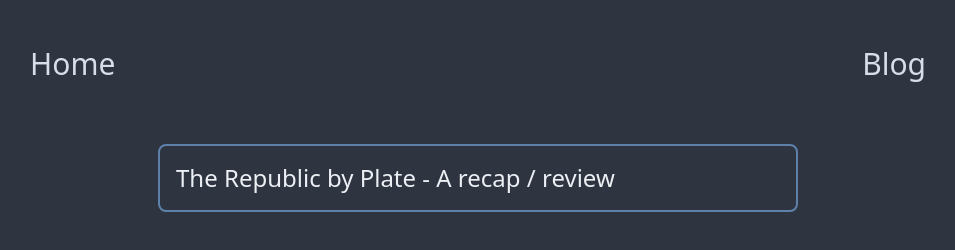
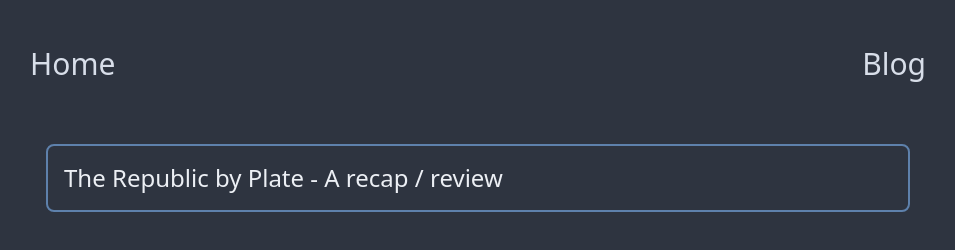
Before and after one commit to JohnCosta27/JohnTech, an Astro site: page /blog in a window 1280 px wide. Shown: the whole page, without its empty margins (162-1117 px from the left). Built offline with nearby package versions, Linux system fonts and the light colour scheme; Astro itself is replaced by a stand-in of ours.

Commit message:
changing

```diff
--- a/src/pages/blog.astro
+++ b/src/pages/blog.astro
@@ -9,7 +9,7 @@ const posts = await Astro.glob('./posts/*.md');
   </head>
   <body class="w-full flex flex-col items-center bg-polar-night-400">
     <Navbar />
-    <div class="w-full max-w-2xl flex flex-col gap-4 p-4">
+    <div class="w-full max-w-4xl flex flex-col gap-4 p-4">
       {posts.map((post) => (
         <a href={post.url} class="flex flex-col border-frost-400 border-2 text-snow-storm-100 p-4 rounded-lg">
           <h1 class="text-2xl">{post.frontmatter.title}</h1>
```
